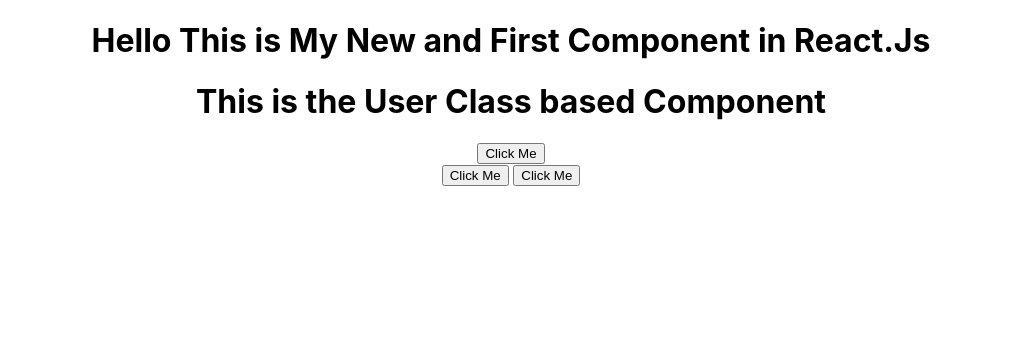
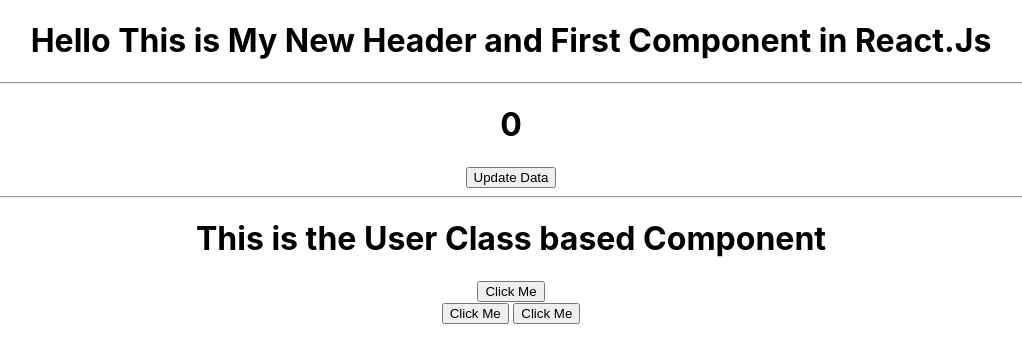
Before and after one commit to rohitanchal/learn-react, a React (Create React App) app: page / in a window 1280 px wide. Shown: the top 362 px of the page, without its empty margins (129-1151 px from the left). Built offline with nearby package versions, Linux system fonts and the light colour scheme.

Commit message:
learned state

```diff
--- a/src/App.js
+++ b/src/App.js
@@ -3,12 +3,14 @@
 import Header from './Header';
 
 function App() {
+
   function alertmsg() {
     alert("function called");
   }
 
   return (
     <div className='App'>
+
       <Header />
       <User />
 
@@ -18,7 +20,10 @@
         <button onClick={alertmsg}>Click Me</button> {/*called alert without arrow function*/}
         <button onClick={() => alertmsg()}>Click Me</button> {/*called alert with arrow function*/}
       </div>
+
+
     </div>
+
   );
 }
 
--- a/src/Header.js
+++ b/src/Header.js
@@ -1,10 +1,17 @@
+import { useState } from "react";
 function Header() //header Component function based
-
 {
+    const [data, setData] = useState(0);
+    function updatedata() {
+        setData(data+1);
+    }
     return (
         <div>
-            <h1>Hello This is My New and First Component in React.Js</h1>
+            <h1>Hello This is My New Header and First Component in React.Js</h1><hr />
 
+            <h1>{data}</h1>
+            <button onClick={updatedata}>Update Data</button>
+            <hr />
         </div>
     )
 }
```
